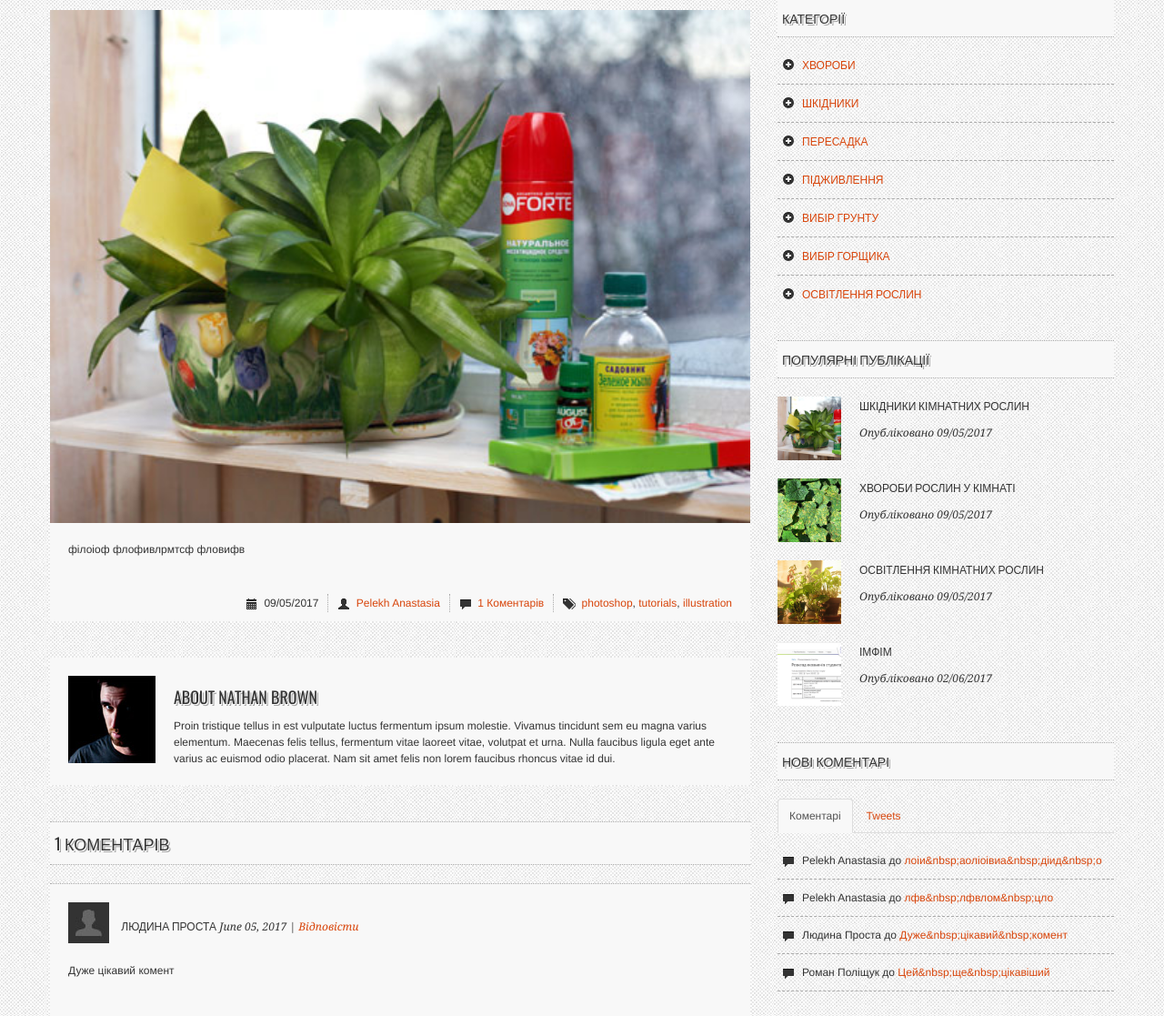
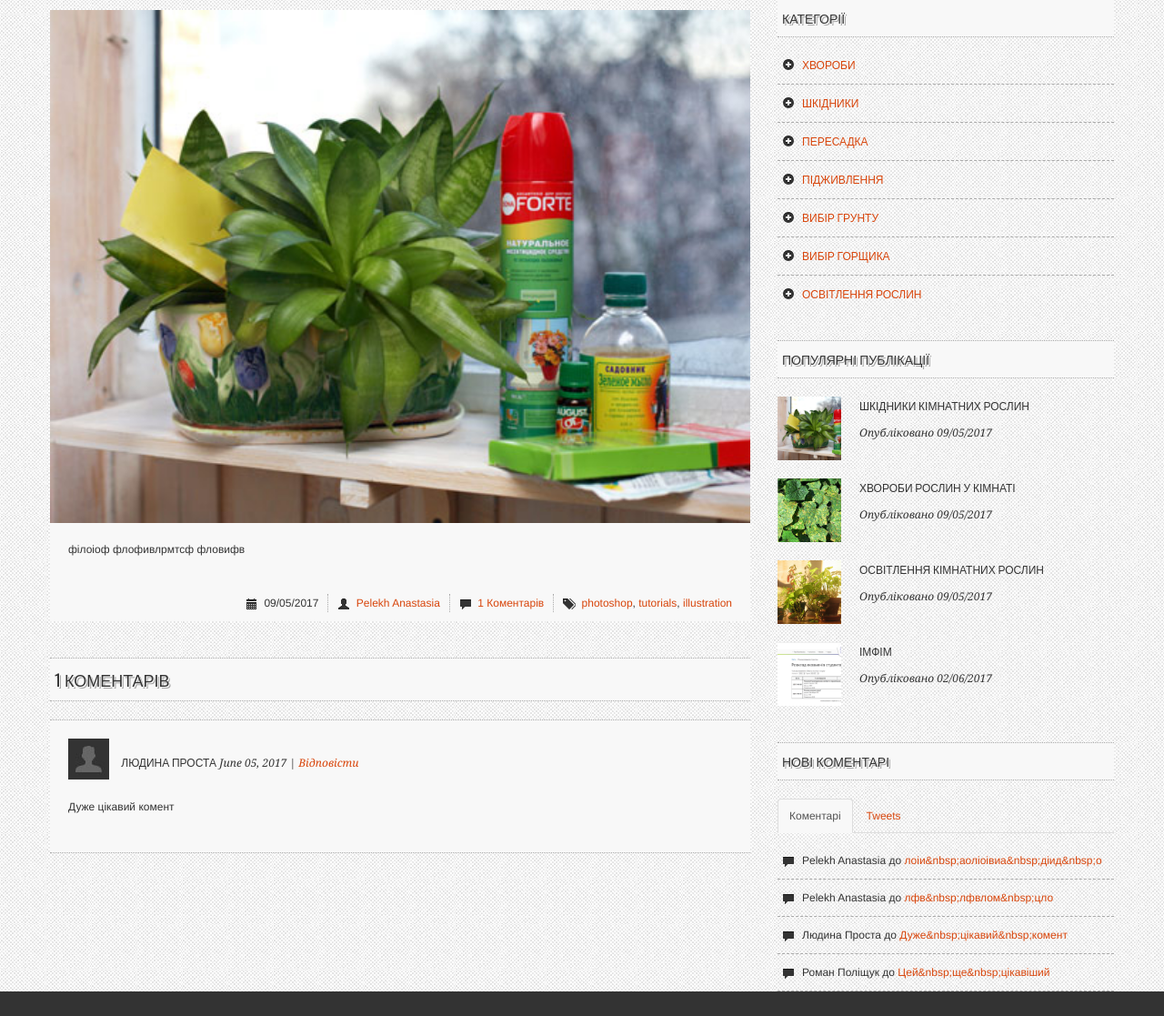
Before and after one commit to aodarc/flowers_room, a Django app: template apps/forum/templates/forum/forum_single_post.html in a window 1280 px wide. Shown: the part 284-1401 px from the top of the page at 91% size. Run offline with Django 3.2, Linux system fonts and the light colour scheme; the template is opened without the code that fills it: values that come from a table or form of the project are taken from there, others are empty; data comes from the database, SQL or seed files in the repository; parts of the project's set-up code (start-up, migrations or seed data) failed here and were passed over; some libraries are stand-ins or nearby versions.

Commit message:
final fix

```diff
--- a/apps/forum/templates/forum/forum_single_post.html
+++ b/apps/forum/templates/forum/forum_single_post.html
@@ -43,19 +43,6 @@
           </div>
         </article>
 
-        <!-- About the Author -->
-        <section class="post-content">
-          <div class="post-body about-author">
-            <img src="{% static 'img/author-avatar.jpg' %}" alt="author">
-            <h4>About Nathan Brown</h4>
-            Proin tristique tellus in est vulputate luctus fermentum ipsum molestie. Vivamus tincidunt sem eu magna
-            varius
-            elementum. Maecenas felis tellus, fermentum vitae laoreet vitae, volutpat et urna. Nulla faucibus ligula
-            eget
-            ante varius ac euismod odio placerat. Nam sit amet felis non lorem faucibus rhoncus vitae id dui.
-          </div>
-        </section>
-
         <!-- Post Comments
         ================================================== -->
         {% if post.comments %}
```
